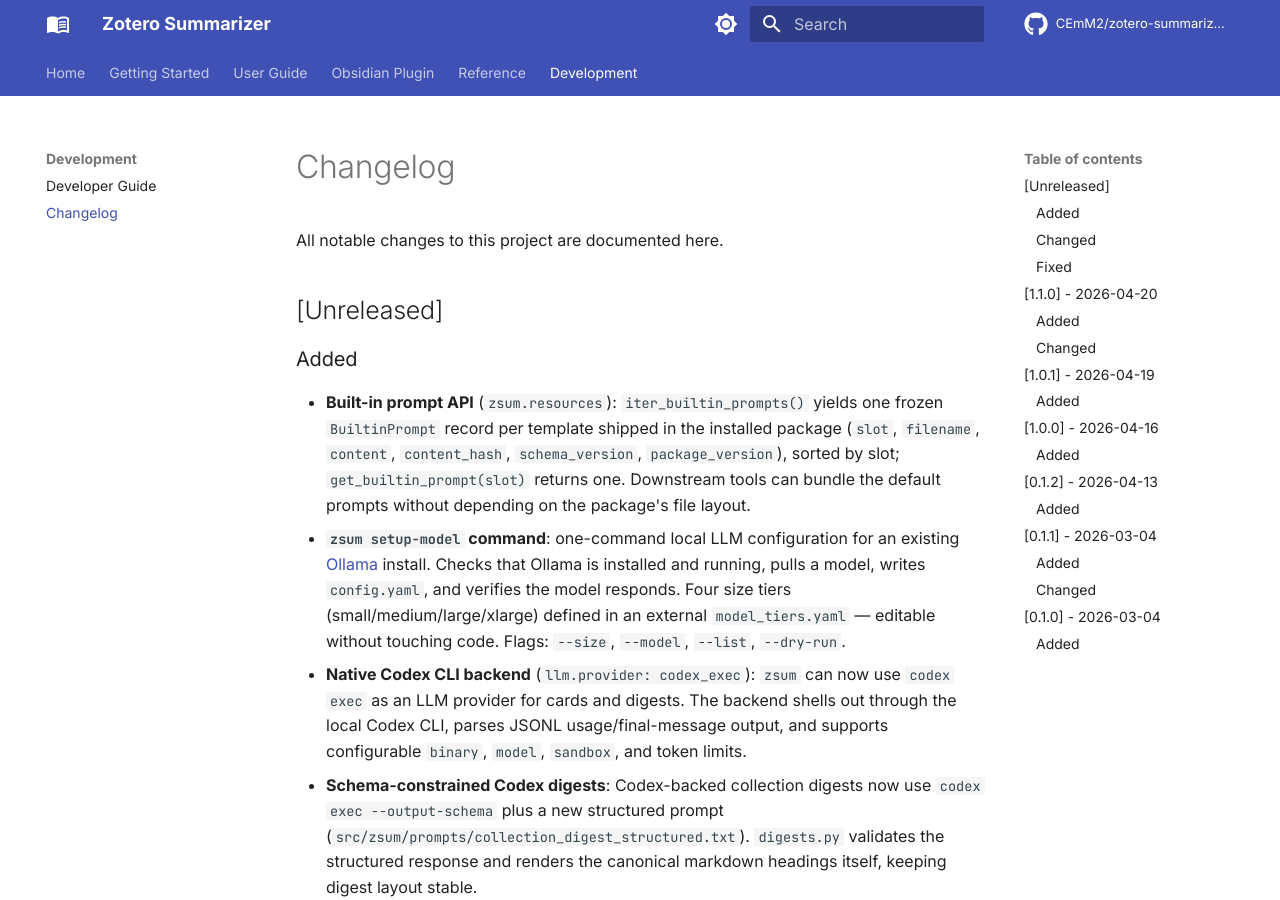
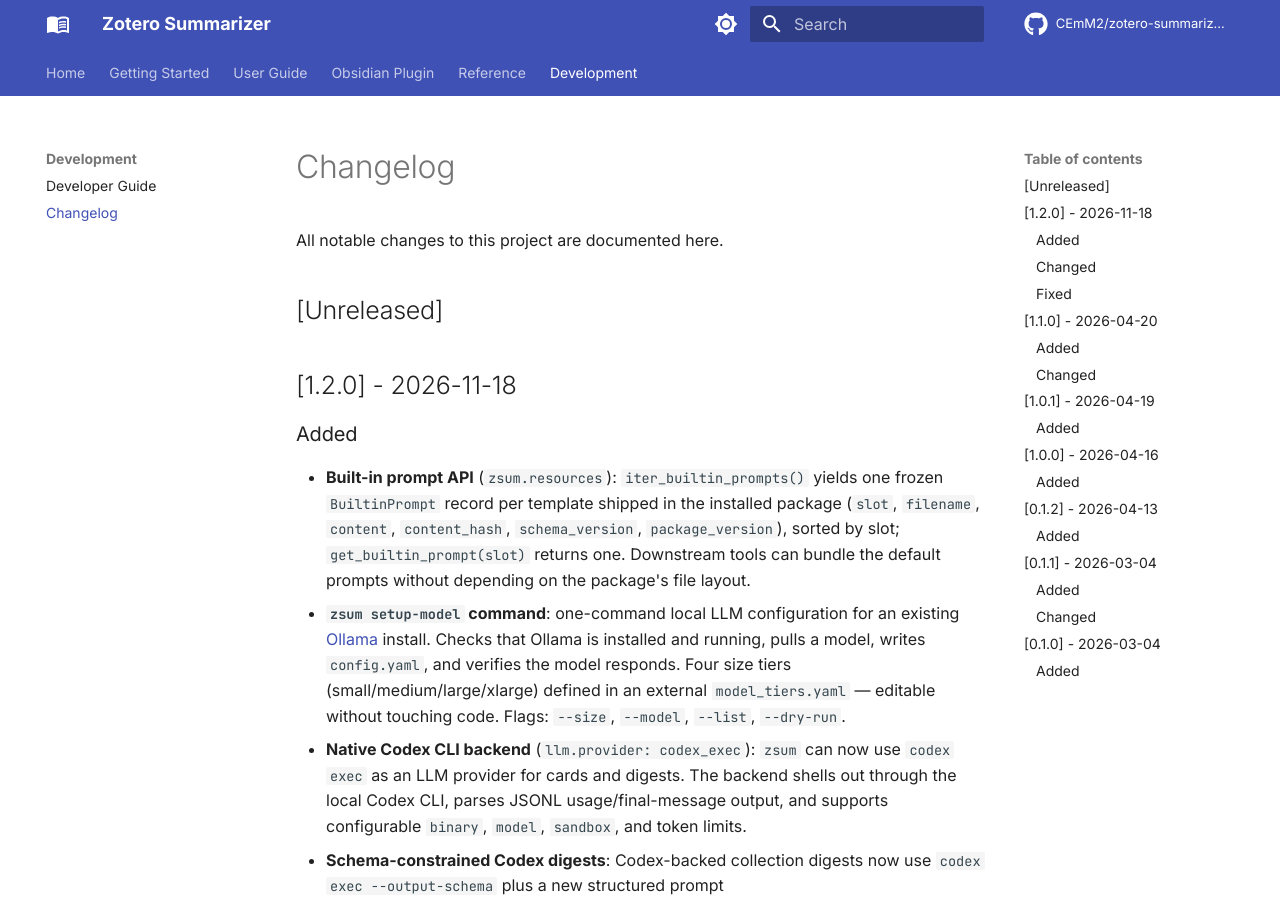
Before and after one commit to CEmM2/zotero-summarizer, an MkDocs documentation site: the page built from docs/development/changelog.md, in a window 1280 px wide and 900 px high. Built offline with MkDocs 1.6.1 and Material for MkDocs 9.7.7, drawn with Linux system fonts in a browser that asks for light colours; comment, search, counter and statistics services are not loaded.

Commit message:
release: 1.2.0
Bump the package version and close the changelog section. PyPI goes
from 1.0.0 to 1.2.0: the changelog already holds 1.0.1 and 1.1.0
entries from before the package was published.

Co-Authored-By: Claude Opus 5.5 <noreply@anthropic.com>
Claude-Session: https://claude.ai/code/session_012obMdE8LKo4dVQakKxupcf

```diff
--- a/docs/development/changelog.md
+++ b/docs/development/changelog.md
@@ -3,6 +3,8 @@
 All notable changes to this project are documented here.
 
 ## [Unreleased]
+
+## [1.2.0] - 2026-11-18
 
 ### Added
 - **Built-in prompt API** (`zsum.resources`): `iter_builtin_prompts()` yields one frozen `BuiltinPrompt` record per template shipped in the installed package (`slot`, `filename`, `content`, `content_hash`, `schema_version`, `package_version`), sorted by slot; `get_builtin_prompt(slot)` returns one. Downstream tools can bundle the default prompts without depending on the package's file layout.
--- a/pyproject.toml
+++ b/pyproject.toml
@@ -1,6 +1,6 @@
 [project]
 name = "zotero-summarizer"
-version = "1.0.0"
+version = "1.2.0"
 description = "Generate AI-powered summaries of Zotero library collections as an Obsidian vault"
 readme = "README.md"
 license = { text = "MIT" }
```
Also changed, not shown: CHANGELOG.md (+2 -0 lines).
